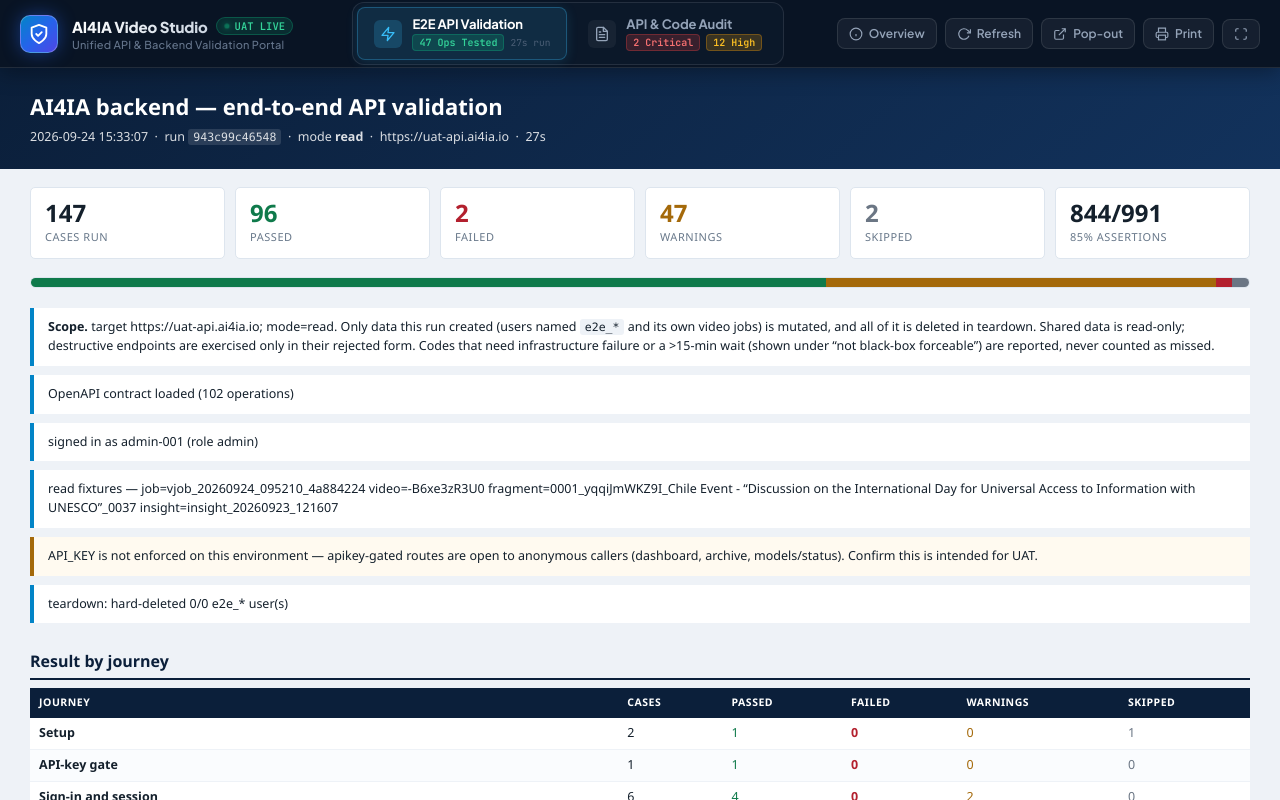
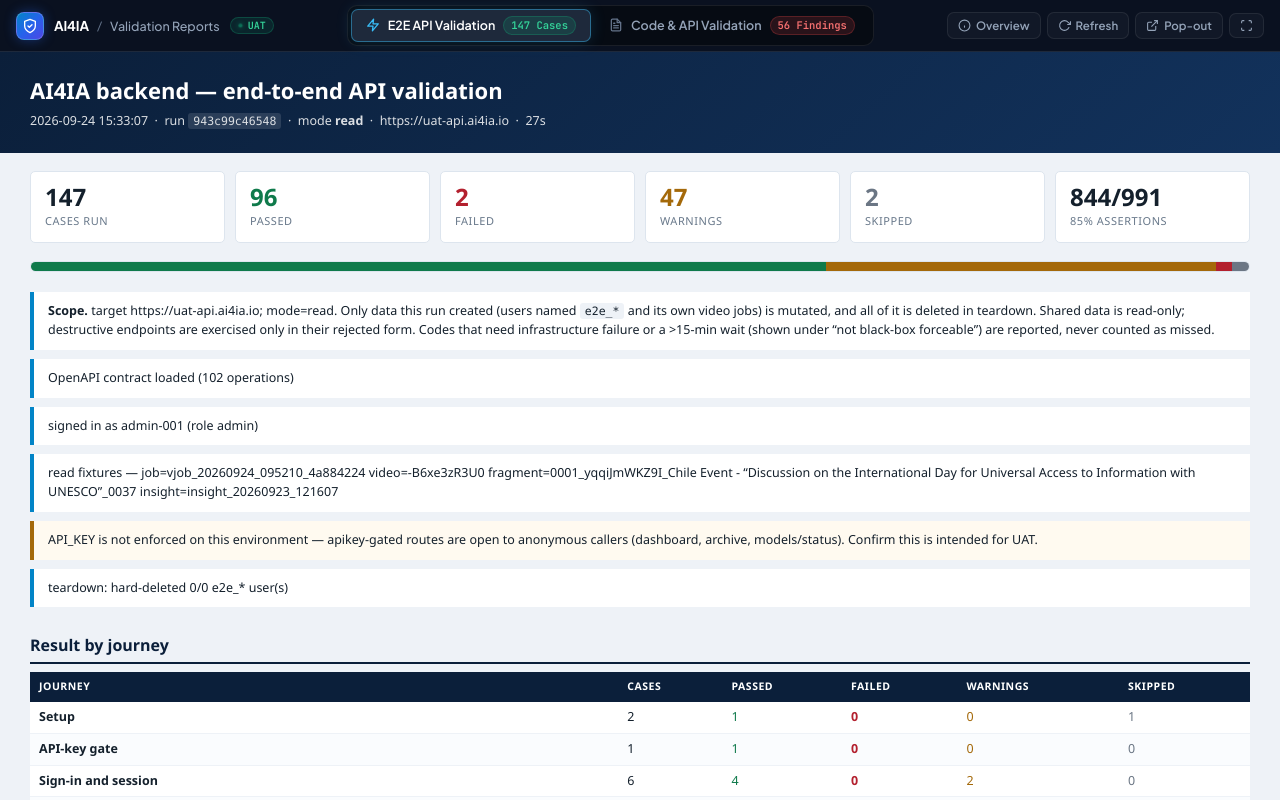
Before and after one commit to Vishwasracharla1/ai4ia-api-validation, a plain HTML site: page index.html in a window 1280 px wide. Drawn offline with Linux system fonts and the light colour scheme.

Commit message:
Refine navbar and tabs design to sleek modern segmented control

```diff
--- a/index.html
+++ b/index.html
@@ -3,30 +3,23 @@
 <head>
   <meta charset="utf-8">
   <meta name="viewport" content="width=device-width, initial-scale=1.0">
-  <title>AI4IA Backend & API Validation Suite</title>
+  <title>AI4IA Backend &amp; API Validation Suite</title>
   <meta name="description" content="AI4IA Video Studio Backend unified validation portal: End-to-End API Execution and Code Conformance Audit.">
   <link rel="preconnect" href="https://fonts.googleapis.com">
   <link rel="preconnect" href="https://fonts.gstatic.com" crossorigin>
   <link href="https://fonts.googleapis.com/css2?family=Plus+Jakarta+Sans:wght@400;500;600;700;800&family=JetBrains+Mono:wght@400;500;600&display=swap" rel="stylesheet">
   <style>
     :root {
-      --bg-header: rgba(10, 22, 38, 0.94);
-      --bg-panel: #0d1b2d;
-      --border-header: rgba(255, 255, 255, 0.1);
-      --border-subtle: rgba(255, 255, 255, 0.06);
-      --text-main: #f1f5f9;
+      --bg-header: #0a1120;
+      --border-header: #1e293b;
+      --text-main: #f8fafc;
       --text-muted: #94a3b8;
       --text-dim: #64748b;
       --accent-blue: #38bdf8;
-      --accent-indigo: #6366f1;
-      --accent-teal: #14b8a6;
-      --badge-green: #10b981;
-      --badge-red: #ef4444;
-      --badge-amber: #f59e0b;
-      --tab-active-bg: rgba(56, 189, 248, 0.12);
-      --tab-active-border: #38bdf8;
-      --shadow-elevation: 0 10px 30px -10px rgba(0, 0, 0, 0.5);
-      --header-height: 68px;
+      --tab-active-bg: #1e293b;
+      --tab-active-border: rgba(56, 189, 248, 0.45);
+      --tab-active-glow: 0 0 16px rgba(56, 189, 248, 0.16);
+      --header-height: 52px;
     }
 
     * {
@@ -45,21 +38,18 @@
       -webkit-font-smoothing: antialiased;
     }
 
-    /* Top Navigation Header */
+    /* Top Navigation Bar */
     header.suite-header {
       height: var(--header-height);
       background: var(--bg-header);
-      backdrop-filter: blur(16px);
-      -webkit-backdrop-filter: blur(16px);
       border-bottom: 1px solid var(--border-header);
       display: flex;
       align-items: center;
       justify-content: space-between;
-      padding: 0 20px;
+      padding: 0 16px;
       position: relative;
       z-index: 50;
-      box-shadow: 0 4px 20px rgba(0, 0, 0, 0.35);
-      transition: transform 0.3s cubic-bezier(0.16, 1, 0.3, 1), opacity 0.3s ease;
+      transition: transform 0.25s ease, opacity 0.25s ease;
     }
 
     header.suite-header.collapsed {
@@ -72,110 +62,111 @@
     .brand-section {
       display: flex;
       align-items: center;
-      gap: 14px;
-      min-width: 280px;
+      gap: 10px;
     }
 
     .brand-logo {
-      width: 38px;
-      height: 38px;
-      border-radius: 10px;
+      width: 28px;
+      height: 28px;
+      border-radius: 8px;
       background: linear-gradient(135deg, #0284c7 0%, #2563eb 50%, #4f46e5 100%);
       display: flex;
       align-items: center;
       justify-content: center;
-      box-shadow: 0 0 18px rgba(37, 99, 235, 0.45);
-      border: 1px solid rgba(255, 255, 255, 0.25);
+      box-shadow: 0 0 12px rgba(37, 99, 235, 0.4);
+      border: 1px solid rgba(255, 255, 255, 0.2);
       flex-shrink: 0;
     }
 
     .brand-logo svg {
-      width: 22px;
-      height: 22px;
+      width: 16px;
+      height: 16px;
       color: #ffffff;
     }
 
     .brand-meta {
-      display: flex;
-      flex-direction: column;
-      gap: 2px;
-    }
-
-    .brand-title-row {
       display: flex;
       align-items: center;
       gap: 8px;
     }
 
     .brand-title {
-      font-size: 15px;
-      font-weight: 800;
+      font-size: 13.5px;
+      font-weight: 700;
+      color: #ffffff;
       letter-spacing: -0.01em;
-      background: linear-gradient(120deg, #ffffff 0%, #cbd5e1 100%);
-      -webkit-background-clip: text;
-      -webkit-text-fill-color: transparent;
+      white-space: nowrap;
+    }
+
+    .brand-separator {
+      color: var(--text-dim);
+      font-size: 12px;
+    }
+
+    .brand-sub {
+      font-size: 12.5px;
+      color: var(--text-muted);
+      font-weight: 500;
+      white-space: nowrap;
     }
 
     .env-tag {
       display: inline-flex;
       align-items: center;
       gap: 5px;
-      font-size: 10.5px;
+      font-size: 10px;
       font-weight: 600;
       font-family: 'JetBrains Mono', monospace;
       padding: 1px 7px;
       border-radius: 999px;
-      background: rgba(16, 185, 129, 0.15);
+      background: rgba(16, 185, 129, 0.12);
       color: #34d399;
-      border: 1px solid rgba(16, 185, 129, 0.3);
+      border: 1px solid rgba(16, 185, 129, 0.25);
+      margin-left: 2px;
     }
 
     .pulse-dot {
-      width: 6px;
-      height: 6px;
+      width: 5px;
+      height: 5px;
       border-radius: 50%;
       background: #10b981;
-      box-shadow: 0 0 8px #10b981;
+      box-shadow: 0 0 6px #10b981;
       animation: pulse 2s infinite;
     }
 
     @keyframes pulse {
       0%, 100% { opacity: 1; transform: scale(1); }
-      50% { opacity: 0.5; transform: scale(0.85); }
+      50% { opacity: 0.5; transform: scale(0.8); }
     }
 
-    .brand-subtitle {
-      font-size: 11px;
-      color: var(--text-dim);
-      font-weight: 500;
-      letter-spacing: 0.02em;
-    }
-
-    /* Tabs Bar */
-    .tabs-container {
+    /* Tabs Bar (Clean Modern Segmented Control) */
+    .tabs-nav {
       display: flex;
       align-items: center;
-      background: rgba(13, 27, 45, 0.7);
-      padding: 4px;
-      border-radius: 12px;
-      border: 1px solid var(--border-header);
-      gap: 4px;
+      background: #060b13;
+      padding: 3px;
+      border-radius: 10px;
+      border: 1px solid rgba(255, 255, 255, 0.08);
+      gap: 3px;
     }
 
     .tab-button {
-      display: flex;
+      display: inline-flex;
       align-items: center;
-      gap: 10px;
+      gap: 8px;
       background: transparent;
       border: 1px solid transparent;
-      padding: 8px 16px;
-      border-radius: 8px;
+      padding: 6px 14px;
+      border-radius: 7px;
       color: var(--text-muted);
       cursor: pointer;
       font-family: inherit;
-      transition: all 0.2s cubic-bezier(0.16, 1, 0.3, 1);
-      position: relative;
+      font-size: 12.5px;
+      font-weight: 600;
+      transition: all 0.15s ease;
       user-select: none;
+      white-space: nowrap;
+      text-decoration: none;
     }
 
     .tab-button:hover {
@@ -185,118 +176,75 @@
 
     .tab-button.active {
       background: var(--tab-active-bg);
-      border-color: rgba(56, 189, 248, 0.3);
+      border-color: var(--tab-active-border);
       color: #ffffff;
-      box-shadow: 0 2px 12px rgba(56, 189, 248, 0.15);
+      box-shadow: var(--tab-active-glow);
     }
 
-    .tab-icon-wrap {
-      width: 28px;
-      height: 28px;
-      border-radius: 6px;
+    .tab-icon {
       display: flex;
       align-items: center;
-      justify-content: center;
-      background: rgba(255, 255, 255, 0.05);
-      color: var(--text-muted);
-      transition: all 0.2s ease;
-      flex-shrink: 0;
+      color: var(--text-dim);
+      transition: color 0.15s ease;
     }
 
-    .tab-button.active .tab-icon-wrap {
-      background: rgba(56, 189, 248, 0.2);
+    .tab-button.active .tab-icon {
       color: var(--accent-blue);
     }
 
-    .tab-content {
-      display: flex;
-      flex-direction: column;
-      align-items: flex-start;
-      text-align: left;
-      line-height: 1.25;
+    .tab-badge {
+      font-size: 10.5px;
+      font-weight: 700;
+      font-family: 'JetBrains Mono', monospace;
+      padding: 1px 7px;
+      border-radius: 999px;
+      line-height: 1.35;
     }
 
-    .tab-label {
-      font-size: 13px;
-      font-weight: 700;
-      letter-spacing: -0.01em;
+    .tab-badge.badge-e2e {
+      background: rgba(16, 185, 129, 0.15);
+      color: #34d399;
+      border: 1px solid rgba(16, 185, 129, 0.25);
     }
 
-    .tab-sub {
-      display: flex;
-      align-items: center;
-      gap: 6px;
-      margin-top: 2px;
-    }
-
-    .tab-pill {
-      font-size: 10px;
-      font-weight: 600;
-      font-family: 'JetBrains Mono', monospace;
-      padding: 1px 6px;
-      border-radius: 4px;
-      line-height: 1.3;
-    }
-
-    .pill-green {
-      background: rgba(16, 185, 129, 0.2);
-      color: #34d399;
-      border: 1px solid rgba(16, 185, 129, 0.3);
-    }
-
-    .pill-amber {
-      background: rgba(245, 158, 11, 0.2);
-      color: #fbbf24;
-      border: 1px solid rgba(245, 158, 11, 0.3);
-    }
-
-    .pill-red {
-      background: rgba(239, 68, 68, 0.2);
+    .tab-badge.badge-audit {
+      background: rgba(239, 68, 68, 0.15);
       color: #f87171;
-      border: 1px solid rgba(239, 68, 68, 0.3);
-    }
-
-    .key-hint {
-      font-size: 9.5px;
-      color: var(--text-dim);
-      font-family: 'JetBrains Mono', monospace;
-      opacity: 0.7;
+      border: 1px solid rgba(239, 68, 68, 0.25);
     }
 
     /* Actions Toolbar */
     .actions-section {
       display: flex;
       align-items: center;
-      gap: 8px;
+      gap: 6px;
     }
 
     .action-btn {
-      background: rgba(255, 255, 255, 0.05);
-      border: 1px solid var(--border-header);
+      background: rgba(255, 255, 255, 0.03);
+      border: 1px solid rgba(255, 255, 255, 0.08);
       color: var(--text-muted);
-      border-radius: 8px;
-      padding: 7px 11px;
-      font-size: 12px;
+      border-radius: 7px;
+      padding: 5px 10px;
+      font-size: 11.5px;
       font-weight: 600;
       display: inline-flex;
       align-items: center;
-      gap: 6px;
+      gap: 5px;
       cursor: pointer;
-      transition: all 0.18s ease;
-      text-decoration: none;
+      transition: all 0.15s ease;
       font-family: inherit;
     }
 
     .action-btn:hover {
-      background: rgba(255, 255, 255, 0.1);
+      background: rgba(255, 255, 255, 0.08);
       color: var(--text-main);
-      border-color: rgba(255, 255, 255, 0.2);
-      transform: translateY(-1px);
+      border-color: rgba(255, 255, 255, 0.18);
     }
 
     .action-btn svg {
-      width: 14px;
-      height: 14px;
+      width: 13px;
+      height: 13px;
     }
 
     /* Main Reports Area */
@@ -316,7 +264,7 @@
       left: 0;
       opacity: 0;
       pointer-events: none;
-      transition: opacity 0.2s ease-in-out;
+      transition: opacity 0.15s ease-in-out;
     }
 
     .frame-container.active {
@@ -336,30 +284,30 @@
     /* Floating Exit Fullscreen Button */
     .floating-exit-fs {
       position: fixed;
-      top: 14px;
-      right: 18px;
+      top: 12px;
+      right: 14px;
       z-index: 100;
       display: none;
-      background: rgba(10, 22, 38, 0.92);
+      background: rgba(10, 17, 32, 0.94);
       backdrop-filter: blur(12px);
       border: 1px solid rgba(255, 255, 255, 0.2);
       color: #ffffff;
       font-family: inherit;
-      font-size: 12px;
+      font-size: 11.5px;
       font-weight: 600;
-      padding: 8px 14px;
+      padding: 6px 12px;
       border-radius: 999px;
-      box-shadow: 0 4px 20px rgba(0,0,0,0.5);
+      box-shadow: 0 4px 16px rgba(0,0,0,0.5);
       cursor: pointer;
       align-items: center;
-      gap: 7px;
-      transition: all 0.2s ease;
+      gap: 6px;
+      transition: all 0.15s ease;
     }
 
     .floating-exit-fs:hover {
-      background: rgba(30, 58, 95, 0.95);
+      background: #1e293b;
       border-color: var(--accent-blue);
-      transform: scale(1.03);
+      transform: scale(1.02);
     }
 
     /* Modal / Overview Drawer */
@@ -382,13 +330,13 @@
     .modal-box {
       background: #0f1c2e;
       border: 1px solid rgba(255, 255, 255, 0.15);
-      border-radius: 16px;
+      border-radius: 14px;
       width: 100%;
-      max-width: 820px;
+      max-width: 760px;
       max-height: 85vh;
       overflow-y: auto;
       box-shadow: 0 25px 50px -12px rgba(0, 0, 0, 0.8);
-      padding: 28px;
+      padding: 24px;
       color: var(--text-main);
     }
 
@@ -397,13 +345,13 @@
       align-items: center;
       justify-content: space-between;
       border-bottom: 1px solid rgba(255, 255, 255, 0.1);
-      padding-bottom: 16px;
-      margin-bottom: 22px;
+      padding-bottom: 14px;
+      margin-bottom: 18px;
     }
 
     .modal-title {
-      font-size: 18px;
-      font-weight: 800;
+      font-size: 16px;
+      font-weight: 700;
       color: #ffffff;
     }
 
@@ -424,20 +372,20 @@
     .modal-grid {
       display: grid;
       grid-template-columns: 1fr 1fr;
-      gap: 16px;
-      margin-bottom: 20px;
+      gap: 14px;
+      margin-bottom: 18px;
     }
 
     .summary-card {
       background: rgba(255, 255, 255, 0.03);
       border: 1px solid rgba(255, 255, 255, 0.08);
-      border-radius: 12px;
-      padding: 16px;
+      border-radius: 10px;
+      padding: 14px;
     }
 
     .summary-card h4 {
-      font-size: 14px;
-      margin-bottom: 12px;
+      font-size: 13.5px;
+      margin-bottom: 10px;
       display: flex;
       align-items: center;
       justify-content: space-between;
@@ -446,14 +394,14 @@
     .stat-list {
       display: flex;
       flex-direction: column;
-      gap: 8px;
-      font-size: 12.5px;
+      gap: 7px;
+      font-size: 12px;
     }
 
     .stat-item {
       display: flex;
       justify-content: space-between;
-      padding-bottom: 6px;
+      padding-bottom: 5px;
       border-bottom: 1px solid rgba(255, 255, 255, 0.04);
     }
 
@@ -467,30 +415,12 @@
     }
 
     /* Responsive */
-    @media (max-width: 900px) {
-      header.suite-header {
-        height: auto;
-        padding: 10px 14px;
-        flex-wrap: wrap;
-        gap: 10px;
-      }
-      main.viewport {
-        height: calc(100vh - 110px);
-      }
-      .brand-section {
-        min-width: unset;
-      }
-      .tab-label {
-        font-size: 12px;
-      }
-      .tab-sub {
+    @media (max-width: 860px) {
+      .brand-sub, .brand-separator {
         display: none;
       }
       .actions-section .btn-label {
         display: none;
-      }
-      .modal-grid {
-        grid-template-columns: 1fr;
       }
     }
   </style>
@@ -500,58 +430,46 @@
   <!-- Top Navigation Bar -->
   <header class="suite-header" id="mainHeader">
     <div class="brand-section">
-      <div class="brand-logo">
-        <!-- SVG Shield / Terminal Icon -->
+      <div class="brand-logo" title="AI4IA Video Studio">
         <svg viewBox="0 0 24 24" fill="none" stroke="currentColor" stroke-width="2" stroke-linecap="round" stroke-linejoin="round">
           <path d="M12 22s8-4 8-10V5l-8-3-8 3v7c0 6 8 10 8 10z"/>
           <path d="M9 12l2 2 4-4"/>
         </svg>
       </div>
       <div class="brand-meta">
-        <div class="brand-title-row">
-          <span class="brand-title">AI4IA Video Studio</span>
-          <span class="env-tag"><span class="pulse-dot"></span>UAT LIVE</span>
-        </div>
-        <div class="brand-subtitle">Unified API &amp; Backend Validation Portal</div>
+        <span class="brand-title">AI4IA</span>
+        <span class="brand-separator">/</span>
+        <span class="brand-sub">Validation Reports</span>
+        <span class="env-tag"><span class="pulse-dot"></span>UAT</span>
       </div>
     </div>
 
     <!-- Center Tab Switcher -->
-    <nav class="tabs-container" role="tablist" aria-label="Validation Reports">
+    <nav class="tabs-nav" role="tablist" aria-label="Validation Reports">
       <!-- Tab 1: E2E API Validation -->
       <button class="tab-button active" id="tabBtnE2E" role="tab" aria-selected="true" aria-controls="viewE2E" onclick="switchTab('e2e')">
-        <div class="tab-icon-wrap">
-          <svg width="16" height="16" viewBox="0 0 24 24" fill="none" stroke="currentColor" stroke-width="2" stroke-linecap="round" stroke-linejoin="round">
+        <span class="tab-icon">
+          <svg width="14" height="14" viewBox="0 0 24 24" fill="none" stroke="currentColor" stroke-width="2.2" stroke-linecap="round" stroke-linejoin="round">
             <polygon points="13 2 3 14 12 14 11 22 21 10 12 10 13 2"/>
           </svg>
-        </div>
-        <div class="tab-content">
-          <div class="tab-label">E2E API Validation</div>
-          <div class="tab-sub">
-            <span class="tab-pill pill-green">47 Ops Tested</span>
-            <span class="key-hint">27s run</span>
-          </div>
-        </div>
+        </span>
+        <span>E2E API Validation</span>
+        <span class="tab-badge badge-e2e">147 Cases</span>
       </button>
 
       <!-- Tab 2: API & Code Conformance Audit -->
       <button class="tab-button" id="tabBtnCode" role="tab" aria-selected="false" aria-controls="viewCode" onclick="switchTab('code')">
-        <div class="tab-icon-wrap">
-          <svg width="16" height="16" viewBox="0 0 24 24" fill="none" stroke="currentColor" stroke-width="2" stroke-linecap="round" stroke-linejoin="round">
+        <span class="tab-icon">
+          <svg width="14" height="14" viewBox="0 0 24 24" fill="none" stroke="currentColor" stroke-width="2.2" stroke-linecap="round" stroke-linejoin="round">
             <path d="M14 2H6a2 2 0 0 0-2 2v16a2 2 0 0 0 2 2h12a2 2 0 0 0 2-2V8z"/>
             <polyline points="14 2 14 8 20 8"/>
             <line x1="16" y1="13" x2="8" y2="13"/>
             <line x1="16" y1="17" x2="8" y2="17"/>
             <polyline points="10 9 9 9 8 9"/>
           </svg>
-        </div>
-        <div class="tab-content">
-          <div class="tab-label">API &amp; Code Audit</div>
-          <div class="tab-sub">
-            <span class="tab-pill pill-red">2 Critical</span>
-            <span class="tab-pill pill-amber">12 High</span>
-          </div>
-        </div>
+        </span>
+        <span>Code &amp; API Validation</span>
+        <span class="tab-badge badge-audit">56 Findings</span>
       </button>
     </nav>
 
@@ -583,15 +501,6 @@
         <span class="btn-label">Pop-out</span>
       </button>
 
-      <button class="action-btn" title="Print or Save PDF" onclick="printActiveFrame()">
-        <svg viewBox="0 0 24 24" fill="none" stroke="currentColor" stroke-width="2">
-          <polyline points="6 9 6 2 18 2 18 9"/>
-          <path d="M6 18H4a2 2 0 0 1-2-2v-5a2 2 0 0 1 2-2h16a2 2 0 0 1 2 2v5a2 2 0 0 1-2 2h-2"/>
-          <rect x="6" y="14" width="12" height="8"/>
-        </svg>
-        <span class="btn-label">Print</span>
-      </button>
-
       <button class="action-btn" id="fsToggleBtn" title="Toggle Fullscreen" onclick="toggleFullscreen()">
         <svg viewBox="0 0 24 24" fill="none" stroke="currentColor" stroke-width="2">
           <path d="M8 3H5a2 2 0 0 0-2 2v3m18 0V5a2 2 0 0 0-2-2h-3m0 18h3a2 2 0 0 0 2-2v-3M3 16v3a2 2 0 0 0 2 2h3"/>
@@ -602,7 +511,7 @@
 
   <!-- Floating Exit Fullscreen pill when header is hidden -->
   <button class="floating-exit-fs" id="floatingExitFs" onclick="toggleFullscreen()">
-    <svg width="14" height="14" viewBox="0 0 24 24" fill="none" stroke="currentColor" stroke-width="2">
+    <svg width="13" height="13" viewBox="0 0 24 24" fill="none" stroke="currentColor" stroke-width="2">
       <path d="M8 3v3a2 2 0 0 1-2 2H3m18 0h-3a2 2 0 0 1-2-2V3m0 18v-3a2 2 0 0 1 2-2h3M3 16h3a2 2 0 0 1 2 2v3"/>
     </svg>
     Exit Fullscreen
@@ -646,7 +555,7 @@
         <div class="summary-card">
           <h4>
             <span>⚡ E2E API Validation</span>
-            <span class="tab-pill pill-green">LIVE TEST</span>
+            <span class="tab-badge badge-e2e">LIVE RUN</span>
           </h4>
           <div class="stat-list">
             <div class="stat-item">
@@ -662,8 +571,8 @@
               <span class="stat-val">47 / 108</span>
             </div>
             <div class="stat-item">
-              <span class="stat-label">Live Probes &amp; Curls</span>
-              <span class="stat-val">Detailed payloads</span>
+              <span class="stat-label">Total Cases Run</span>
+              <span class="stat-val">147 Cases</span>
             </div>
             <div class="stat-item">
               <span class="stat-label">Run Fingerprint</span>
@@ -675,8 +584,8 @@
         <!-- Audit Card -->
         <div class="summary-card">
           <h4>
-            <span>📋 Code &amp; Standards Conformance</span>
-            <span class="tab-pill pill-red">56 FINDINGS</span>
+            <span>📋 Code &amp; Security Conformance</span>
+            <span class="tab-badge badge-audit">56 FINDINGS</span>
           </h4>
           <div class="stat-list">
             <div class="stat-item">
@@ -704,7 +613,7 @@
       </div>
 
       <div style="font-size: 12px; color: var(--text-dim); line-height: 1.5; border-top: 1px solid rgba(255,255,255,0.06); padding-top: 14px;">
-        💡 <strong>Tip:</strong> Use keyboard shortcuts <kbd style="background:rgba(255,255,255,0.1);padding:2px 5px;border-radius:3px;">1</kbd> to switch to E2E Validation, <kbd style="background:rgba(255,255,255,0.1);padding:2px 5px;border-radius:3px;">2</kbd> for Code Conformance Audit, and <kbd style="background:rgba(255,255,255,0.1);padding:2px 5px;border-radius:3px;">F</kbd> for Fullscreen mode.
+        💡 <strong>Tip:</strong> Press <kbd style="background:rgba(255,255,255,0.1);padding:2px 5px;border-radius:3px;">1</kbd> for E2E Validation, <kbd style="background:rgba(255,255,255,0.1);padding:2px 5px;border-radius:3px;">2</kbd> for Code Conformance Audit, and <kbd style="background:rgba(255,255,255,0.1);padding:2px 5px;border-radius:3px;">F</kbd> for Fullscreen mode.
       </div>
     </div>
   </div>
@@ -769,19 +678,6 @@
       }
     }
 
-    // Print active iframe
-    function printActiveFrame() {
-      const activeItem = tabConfig[currentTab];
-      if (activeItem && activeItem.iframe) {
-        try {
-          activeItem.iframe.contentWindow.focus();
-          activeItem.iframe.contentWindow.print();
-        } catch (e) {
-          window.open(activeItem.url, '_blank');
-        }
-      }
-    }
-
     // Toggle Summary Modal
     function toggleSummaryModal(show) {
       const modal = document.getElementById('summaryModal');
@@ -795,7 +691,6 @@
       const isFullscreen = document.fullscreenElement || header.classList.contains('collapsed');
 
       if (!document.fullscreenElement && !header.classList.contains('collapsed')) {
-        // Try native fullscreen
         if (document.documentElement.requestFullscreen) {
           document.documentElement.requestFullscreen().catch(() => {});
         }
@@ -824,7 +719,6 @@
 
     // Keyboard shortcuts
     window.addEventListener('keydown', (e) => {
-      // Don't trigger if user is inside an input
       if (['INPUT', 'TEXTAREA'].includes(e.target.tagName)) return;
 
       if (e.key === '1') {
```
